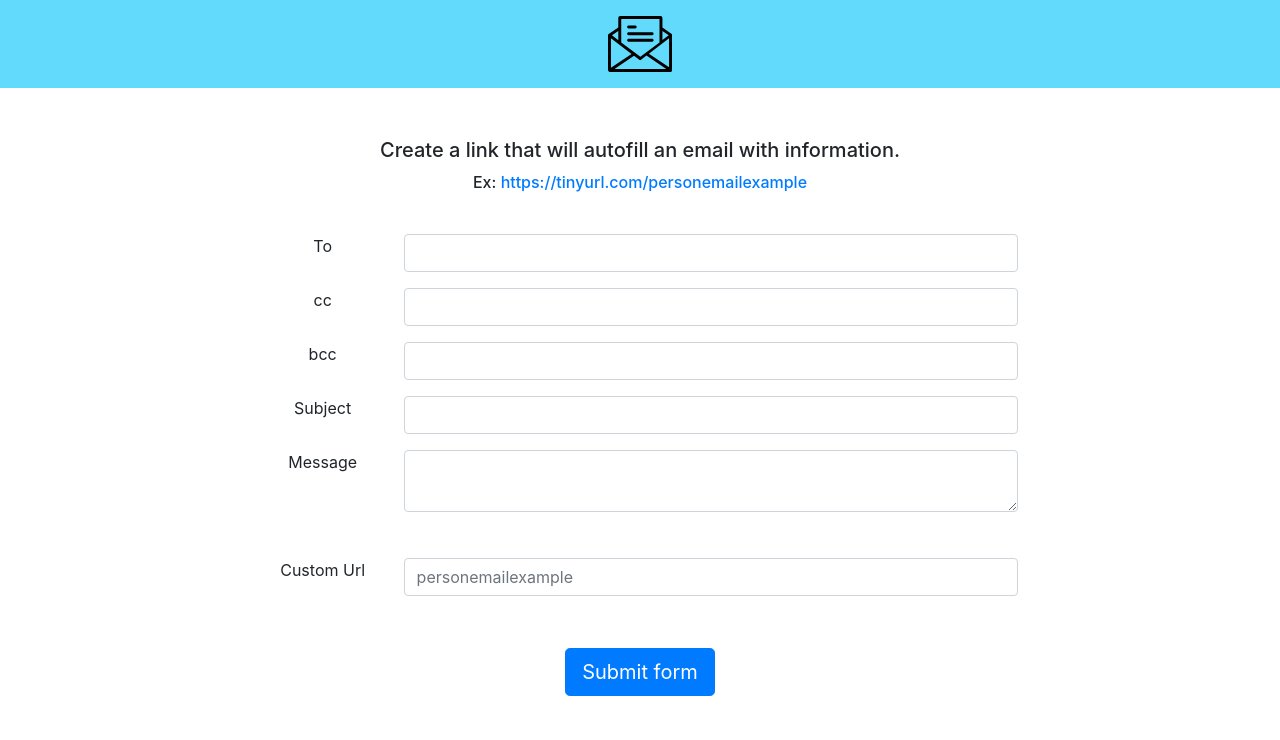
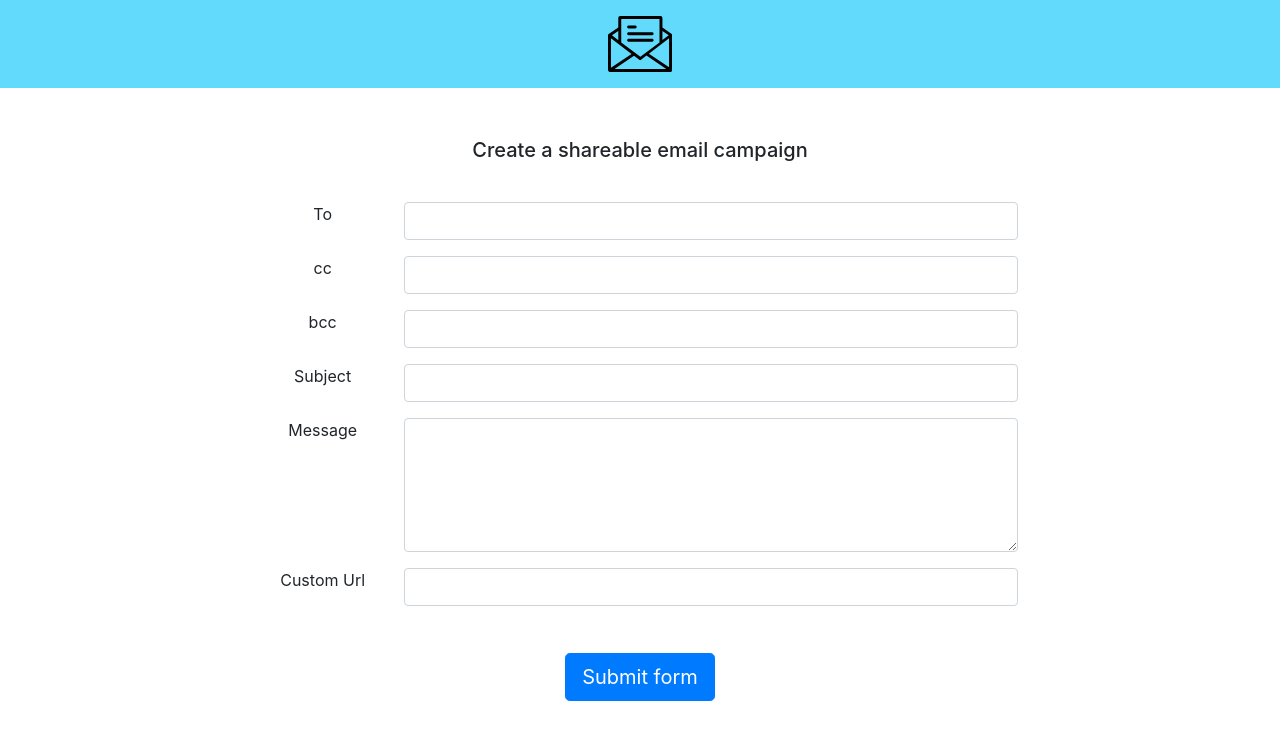
Before and after one commit to cgruppioni/email-template-builder, a React (Create React App) app: page / in a window 1280 px wide. Shown: the top 740 px of the page. Built offline with nearby package versions, Linux system fonts and the light colour scheme.

Commit message:
Return error message to user from TinyUrl

```diff
--- a/src/TemplateForm/index.jsx
+++ b/src/TemplateForm/index.jsx
@@ -11,17 +11,15 @@ import styles from './styles.module.scss'
 
 const schema = Yup.object({
   mailTo: Yup.string().required(),
-  subject: Yup.string().required(),
-  body: Yup.string().required(),
 })
 
 export const TemplateForm = () => {
     const [tinyUrlResponse, setTinyUrlResponse] = useState('')
+    const [tinyUrlResponseError, setTinyUrlResponseError] = useState(false)
 
     return (
         <>
-          <h5 className={styles.description}>Create a link that will autofill an email with information.</h5>
-          <p className={styles.exampleUrl}>Ex: <a href="https://tinyurl.com/personemailexample" rel="noopener noreferrer" target="_blank">https://tinyurl.com/personemailexample</a></p>
+          <h5 className={styles.description}>Create a shareable email campaign</h5>
           <p className={styles.tinyUrlResponse}>{tinyUrlResponse}</p>
           <Formik
               validationSchema={schema}
@@ -33,9 +31,12 @@ export const TemplateForm = () => {
                 const data = { 'url': link, 'alias': values.alias }
 
                 TinyURL.shortenWithAlias(data).then(function(res) {
-                  setTinyUrlResponse(<a href={`${res}`} rel="noopener noreferrer" target="_blank">{res}</a>)
-                }, function(err) {
-                  setTinyUrlResponse('Please try a different alias.')
+                  if (res === 'Error'){
+                    setTinyUrlResponseError(true)
+                  }
+                  else {
+                    setTinyUrlResponse(<a href={`${res}`} rel="noopener noreferrer" target="_blank">{res}</a>)
+                  }
                 })
 
               }}
@@ -65,11 +66,6 @@ export const TemplateForm = () => {
                             onChange={handleChange}
                             isInvalid={!!errors.mailTo}
                         />
-                        <p>
-                          <Form.Control.Feedback type="invalid">
-                            {errors.mailTo}
-                          </Form.Control.Feedback>
-                        </p>
                     </Form.Group>
                     <Form.Group as={Col} md="8" controlId="validationFormikCC" className={styles.formGroup}>
                         <Form.Label className={styles.label}>cc</Form.Label>
@@ -107,20 +103,25 @@ export const TemplateForm = () => {
                             type="text"
                             placeholder=""
                             name="body"
+                            rows="5"
                             value={values.body}
                             onChange={handleChange}
                         />
                     </Form.Group>
-                    <Form.Group as={Col} md="8" controlId="validationFormikBody" className={styles.customUrl}>
+                    <Form.Group as={Col} md="8" controlId="validationFormikCustomUrl" className={styles.customUrl}>
                         <Form.Label className={styles.label}>Custom Url</Form.Label>
                         <Form.Control
                             type="text"
-                            placeholder="personemailexample"
                             name="alias"
                             value={values.alias}
+                            isInvalid={tinyUrlResponseError}
                             onChange={handleChange}
                         />
                     </Form.Group>
+
+                    {tinyUrlResponseError && <Form.Group as={Col} md="8" className={styles.tinyUrlErrorResponse}>
+                      Url has already been claimed. Please try a different custom url.
+                    </Form.Group>}
 
                     <Form.Group as={Col} md="8">
                     </Form.Group>
--- a/src/TemplateForm/styles.module.scss
+++ b/src/TemplateForm/styles.module.scss
@@ -15,19 +15,12 @@
 }
 
 .button {
-  margin-top: 20px;
-}
-
-.exampleUrl {
-  margin-bottom: 40px;
-  font-size: 1rem;
-  font-weight: 500;
+  margin-top: 15px;
 }
 
 .customUrl {
   @extend .formGroup;
-
-  margin-top: 30px;
+  width: 100%
 }
 
 .tinyUrlResponse {
@@ -35,3 +28,8 @@
   margin-bottom: 40px;
   font-size: 1.25rem;
 }
+
+.tinyUrlErrorResponse {
+  color: red;
+  font-size: 12px;
+}
```
